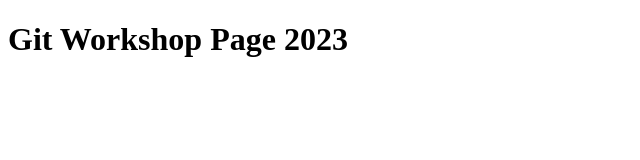
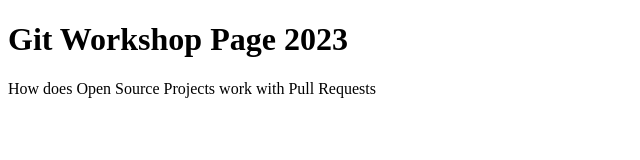
Before and after one commit to obetancourth/git-foundation-workshop, a plain HTML site: page index.html in a window 1280 px wide. Shown: the whole page, without its empty margins (0-640 px from the left). Drawn offline with Linux system fonts and the light colour scheme.

Commit message:
Description in Index of Workshop Github PR

```diff
--- a/index.html
+++ b/index.html
@@ -7,5 +7,6 @@
 </head>
 <body>
     <h1>Git Workshop Page 2023</h1>
+    <p>How does Open Source Projects work with Pull Requests</p>
 </body>
 </html>
```
